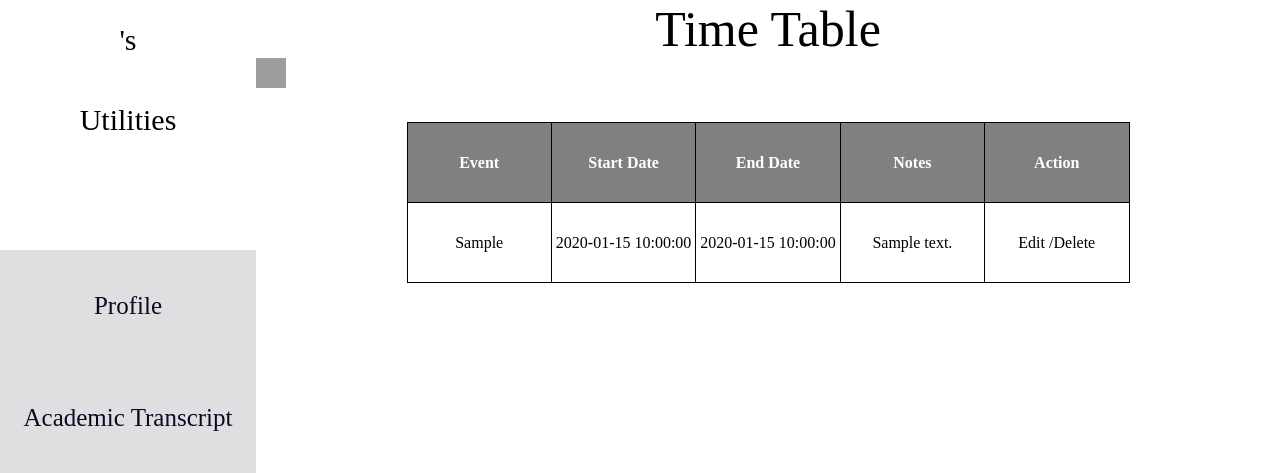
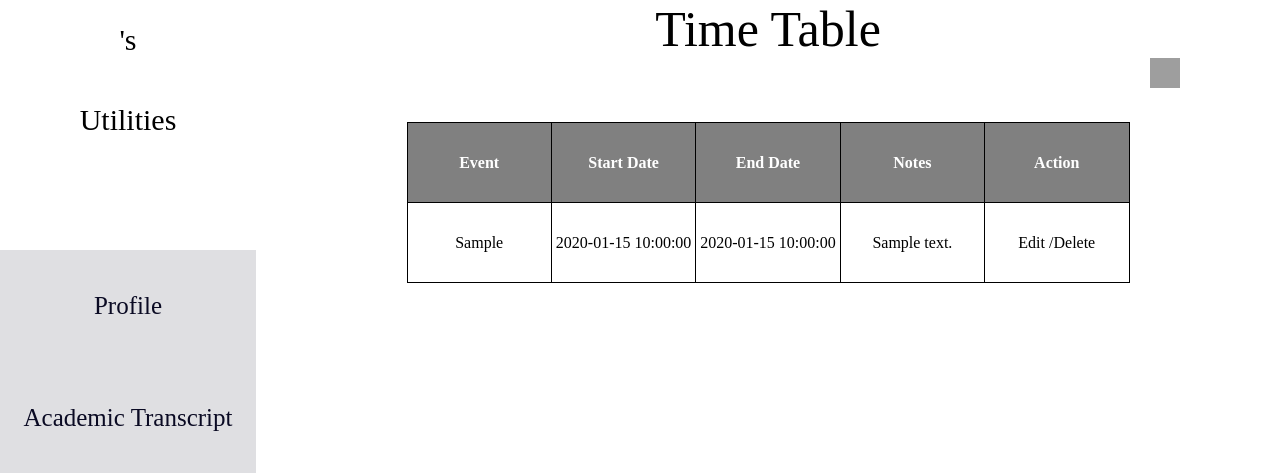
Before and after one commit to hung-ng/utilities, a PHP site: page /php/timetable.php in a window 1280 px wide. Shown: the top 473 px of the page. Run offline with PHP 8.4, Linux system fonts and the light colour scheme; the visitor is signed in with stand-in values (Sample User, id 1); tables that the repository leaves empty or names only in its code hold one stand-in row (values such as "Sample post"); data that the repository does not hold is empty; grey boxes are pictures that could not be loaded.

Commit message:
done maybe

```diff
--- a/css/timetable.css
+++ b/css/timetable.css
@@ -30,5 +30,7 @@
   margin: 30px;
 }
 #adddiv{
+  display: flex;
   justify-content: flex-end;
+  padding: 0px 100px;
 }
--- a/php/timetable.php
+++ b/php/timetable.php
@@ -53,7 +53,7 @@
   </div>
   <div class="main">
   <div class="article">Time Table</div>
-  <div><a href="./addtb.php"><img src="https://icons-for-free.com/iconfiles/png/512/create+new+plus+icon-1320183284524393487.png" height="30px" width="30px"/></a></div>
+  <div id="adddiv"><div><a href="./addtb.php"><img src="https://icons-for-free.com/iconfiles/png/512/create+new+plus+icon-1320183284524393487.png" height="30px" width="30px"/></a></div></div>
   <?php
   if(isset($_SESSION['error'])){
    echo ('<p style="color: red;">'.htmlentities($_SESSION['error'])."</p>\n");
```
